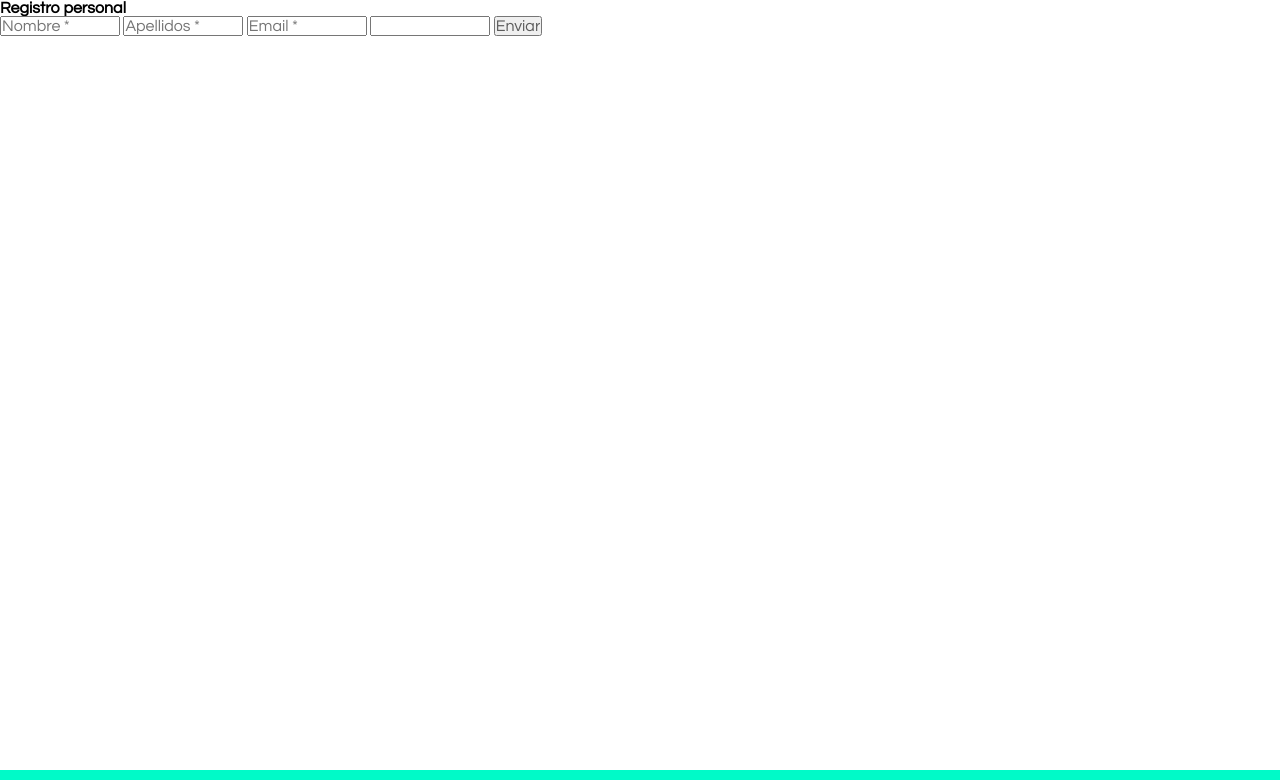
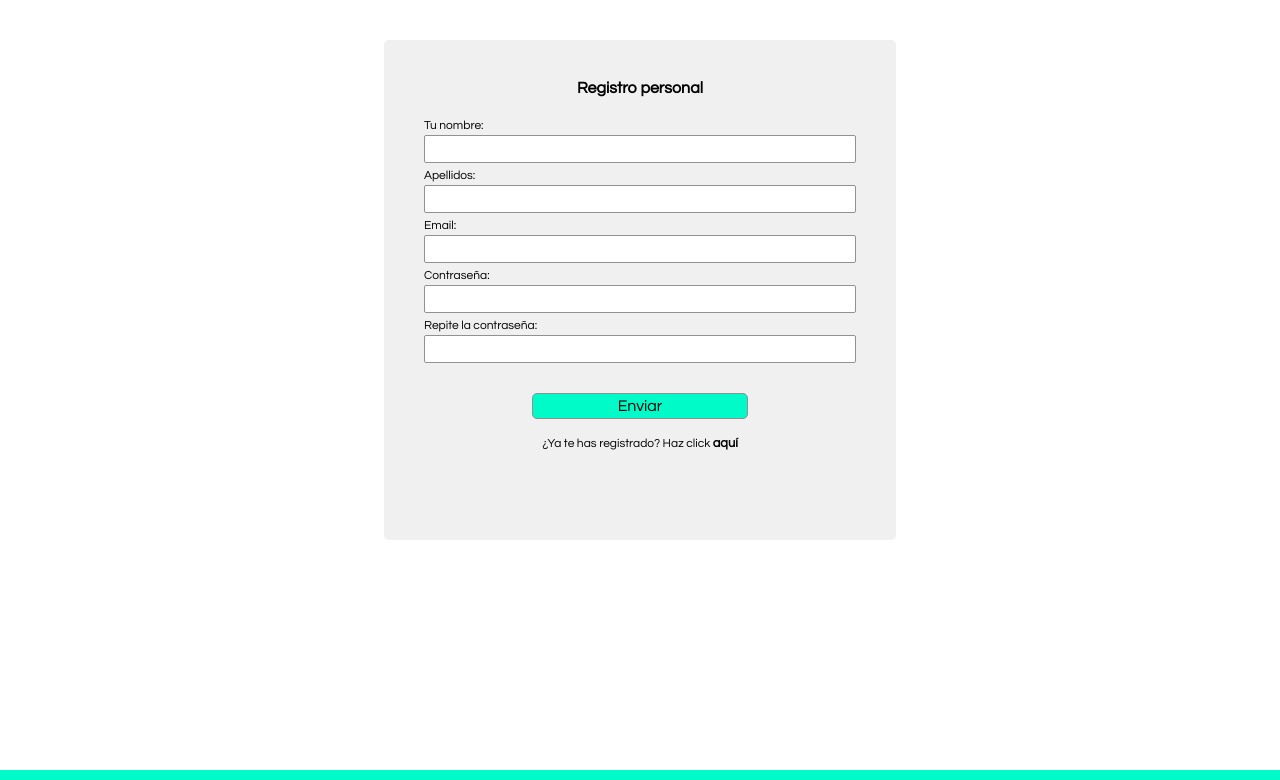
Before and after one commit to joseton/MF0493_3, a PHP site: page /login_reg.html in a window 1280 px wide. Shown: the top 780 px of the page. Run offline with PHP 8.4, Linux system fonts and the light colour scheme; some libraries are stand-ins or nearby versions.

Commit message:
27/01/2020

```diff
--- /dev/null
+++ b/css/forms.css
@@ -0,0 +1,71 @@
+form{
+  display: block;
+  width: 40%;
+  min-width: 120px;
+  height: 500px;
+  margin: 40px auto;
+  padding: 20px 40px;
+  background-color: rgb(240, 240, 240);
+  border-radius: 5px;
+}
+input{
+  display: block;
+  width: 100%;
+  margin: 3px 0;
+  padding: 5px;
+  border: 1px solid rgb(145, 145, 145);
+  border-radius: 2px;
+  outline: 0;
+}
+label{
+  font-size: 0.75em;
+}
+h3{
+  margin: 20px;
+  text-align: center;
+}
+input[type="submit"]{
+  margin: 30px auto 15px;
+  width: 50%;
+  padding: 4px;
+  outline: 0;
+  background-color: rgb(0,250,200);
+  border-radius: 5px;
+}
+input[type="submit"]:hover{
+  background-color: rgb(0, 200, 160);
+}
+input:invalid, .invalid{
+    border: 1px solid #900 !important;
+    background-color: #fdd;
+}
+span[class|=error], span[class|=vacio]{
+  color: rgb(255, 0, 0);
+  margin: 2px 0;
+  text-align: center;
+  font-size: 0.7em;
+}
+#resultsr, #resultsl{
+  margin: 10px 0 0;
+  text-align: center;
+}
+.toggle{
+  width: 90%;
+  margin: 2px auto;
+  text-align: center;
+}
+form p{
+  display: inline;
+  font-size: 0.75em;
+}
+form a{
+  display: inline;
+  text-decoration: none;
+  font-size: 0.8em;
+  font-weight: bold;
+  color: rgb(0, 0, 0);
+  cursor: pointer;
+}
+a:hover{
+  color: rgb(91, 91, 91)
+}
--- a/css/main.css
+++ b/css/main.css
@@ -21,7 +21,7 @@
 #searchbox:active{
     border: none;
 }
-input{
+.dat{
     max-width: 120px;
     font-family: 'Questrial'; 'Roboto'; sans-serif;
     font-size: 1em;
@@ -49,7 +49,7 @@ input{
     letter-spacing:1px;
     background-color: rgb(0,250,200);
 }
-#buttong{
+#logbutton{
     width: 75%;
     border-radius: 5px;
     padding: 4px;
--- a/js/login_reg.js
+++ b/js/login_reg.js
@@ -0,0 +1,215 @@
+window.onload = function() {
+    // validació del formulari de registre amb API de validació d'HTML5
+    var registre = document.getElementsByTagName("form")[0];
+    var nombre = document.getElementById("nombre");
+    var apellidos = document.getElementById("apellidos");
+    var reg_email = document.getElementById("mail");
+    var reg_pass = document.getElementById("psw");
+    var reg_r_pass = document.getElementById("psw2");
+    var error = document.getElementsByClassName("error");
+
+    login.style.display = "none";
+
+    // validació per al nom
+    nombre.addEventListener("keyup", function(){
+        if(nombre.value !== ""){
+            error[0].innerHTML = "";
+            nombre.className = "";
+        }
+    }, false);
+
+    // validació per als cognoms
+    apellidos.addEventListener("keyup", function(){
+        if(apellidos.value == reg_pass.value){
+            error[1].innerHTML = "";
+            apellidos.className = "";
+        }
+    }, false);
+
+    // validació del correu electrònic
+    reg_email.addEventListener("keyup", function(){
+        if(reg_email.validity.valid){
+            error[2].innerHTML = "";
+            reg_email.className = "";
+        }
+    }, false);
+
+    // validació de la paraula de pas
+    reg_pass.addEventListener("keyup", function(){
+        if(reg_pass.validity.valid){
+            error[3].innerHTML = "";
+            reg_pass.className = "";
+        }
+    }, false);
+
+    // validació per la repetició de la paraula de pas
+    reg_r_pass.addEventListener("keyup", function(){
+        if(reg_r_pass.value == reg_pass.value){
+            error[4].innerHTML = "";
+            reg_r_pass.className = "";
+        }
+    }, false);
+
+    registre.addEventListener("submit", function(event){
+
+        if(nombre.value == ""){
+            error[0].innerHTML = "Necesitamos conocer tu nombre<br>";
+            nombre.className = "invalid";
+        }
+
+        if(apellidos.value == ""){
+            error[1].innerHTML = "Necesitamos conocer tus apellidos<br>";
+            apellidos.className = "invalid";
+        }
+
+        if(reg_email.value == ""){
+            error[2].innerHTML = "Rellena el campo email<br>";
+            reg_email.className = "invalid";
+        } else if(!reg_email.validity.valid){
+            error[2].innerHTML = "El email tiene un formato incorrecto<br>";
+            reg_email.className = "invalid";
+        }
+
+        if(reg_pass.value == ""){
+            error[3].innerHTML = "Rellena el campo contraseña<br>";
+            reg_pass.className = "invalid";
+        } else if(!reg_pass.validity.valid){
+            error[3].innerHTML = "La contraseña es demasiado corta<br>";
+            reg_pass.className = "invalid";
+        }
+
+        if(reg_r_pass.value == ""){
+            error[4].innerHTML = "Rellena el campo Repetir contraseña<br>";
+            reg_r_pass.className = "invalid";
+        } else if(reg_r_pass.value != reg_pass.value){
+            error[4].innerHTML = "Las contraseñas no coinciden<br>";
+            reg_r_pass.className = "invalid";
+        }
+
+        if (reg_email.className == "invalid"
+        ||  reg_pass.className == "invalid"
+        ||  reg_r_pass.className == "invalid"){
+            event.preventDefault();
+        } else {
+
+            // recojo la caja de mensajes de respuesta
+            var dataResp = document.getElementById('resultsr');
+            // añado a la caja el icono "spinner"
+            dataResp.innerHTML = '<i class="fa fa-spinner fa-pulse fa-1x fa-fw"></i>';
+
+            // ------------------------------------------------
+            // AJAX
+            // FormData: Clase definida en JS que utilizo para enviar los datos de un formulario
+            var formData = new FormData(registre);
+            // -------------------------------------
+            // variables de configuración
+            var method = 'POST';
+            var url = 'php/backendreg.php';
+            var async = true;
+            // -------------------------------------
+            // instancia a la clase "XMLHttpRequest" que se encarga de toda la configuración AJAX
+            var req = new XMLHttpRequest();
+            // Los datos se gestionan tanto de envio como recepción en formato "json"
+            req.responseType = 'json';
+            // espera a que llegue respuesta del servidor
+            req.onreadystatechange = function() {
+              // readyState: propiedad que nos devuelve un valor numérico para controlar el estado del response del server: 4	DONE	The operation is complete.
+              // status: 200 -> respuesta OK del server
+              if(this.readyState == 4 && this.status == 200){
+                // añado en la caja, la respuesta del backend (echo en PHP)
+                dataResp.innerHTML = req.response;
+                // borra los campos del formulario
+                registre.reset();
+              }
+            }
+            // open: prepara la configuración
+            req.open(method, url, async);
+            // send: envia el formulario
+            req.send(formData);
+            // para el evento "submit". Obligatorio para que el formulario con Ajax funcione bien.
+            event.preventDefault();
+        }
+      }, false);
+};
+
+$(document).ready(function(){
+    // validació del formulari de login amb jQuery
+    var boton = $("input[type=submit]");
+    var lg_email = $("#logmail");
+    var lg_pass = $("#logpsw");
+    var errorEmail = $(".error").get(5);
+    var errorPass = $(".error").get(6);
+
+    // validació del correu electrònic
+    lg_email.on("keyup", function(){
+        if(lg_email.val() != "" && email_validar(lg_email.val())){
+            $(errorEmail).html("");
+            lg_email.removeClass("invalid");
+        }
+    });
+
+    // validació de la paraula de pas
+    lg_pass.on("keyup", function(){
+        if(lg_pass.val() != "" && lg_pass.val().length > 5){
+            $(errorPass).html("");
+            lg_pass.removeClass("invalid");
+        }
+    });
+
+    boton.on("click", function(){
+        if(lg_email.val() == ""){
+            $(errorEmail).html("Rellena el email<br>");
+            lg_email.addClass("invalid");
+        } else if(!email_validar(lg_email.val())){
+            $(errorEmail).html("El email tiene un formato incorrecto<br>");
+            lg_email.addClass("invalid");
+        }
+
+        if(lg_pass.val() == ""){
+            $(errorPass).html("Rellena el campo contraseña<br>");
+            lg_pass.addClass("invalid");
+        } else if(lg_pass.val().length < 6){
+            $(errorPass).html("La contraseña es demasiado corta<br>");
+            lg_pass.addClass("invalid");
+        }
+
+        if ($(errorEmail).html() == ""
+        &&  $(errorPass).html() == ""){
+            $("#login").submit(function(event) {
+                  $.ajax({
+                      type: 'POST',
+                      url: 'php/backendlog.php',
+                      dataType: 'json',
+                      data: $("#login").serialize(),
+
+                      success: function(dataResp){
+                          $("#resultsl").html(dataResp);
+                      },
+                      beforeSend: function(){
+                          $("#resultsl").html('<i class="fa fa-spinner fa-pulse fa-1x fa-fw"></i>');
+                      },
+                      error: function(){
+                          $("#resultsl").html('Error en la comunicación con el servidor');
+                      }
+                  });
+                  event.preventDefault();
+            });
+        }
+
+    });
+});
+
+function mostrar_login(){
+    $("#registro").hide();
+    $("#login").fadeIn();
+}
+
+function mostrar_reg(){
+    $("#login").hide();
+    $("#registro").fadeIn();
+}
+
+function email_validar(email){
+    var patt = new RegExp(/^([a-zA-Z0-9_\.\-\+])+\@(([a-zA-Z0-9\-])+\.)+([a-zA-Z0-9]{2,4})+$/);
+    return patt.test(email);
+}
--- a/login_reg.html
+++ b/login_reg.html
@@ -4,21 +4,52 @@
     <meta charset="utf-8">
     <!-- Questrial & Roboto Google fonts -->
     <link href="https://fonts.googleapis.com/css?family=Questrial|Roboto&display=swap" rel="stylesheet">
+    <script src="https://use.fontawesome.com/ff0a9012c4.js"></script>
     <title>Proyecto Frontend</title>
     <link rel="stylesheet" href="css/main.css">
+    <link rel="stylesheet" href="css/forms.css">
     <script type="text/javascript" src="vendor/components/jquery/jquery.min.js"></script>
+    <script type="text/javascript" src="js/login_reg.js"></script>
     <script type="text/javascript" src="js/cookies.js"></script>
     <script type="text/javascript" src="js/validations.js"></script>
 </head>
 <body>
-    <form>
+    <form id="registro" novalidate method="post">
         <h3>Registro personal</h3>
-        <input type="text" placeholder="Nombre *" class="inputs_100">
-        <input type="text" placeholder="Apellidos *" class="inputs_100">
-        <input type="email" placeholder="Email *" class="inputs_100">
-        <input type="password" id="psw">
-        <input type="submit" value="Enviar" class="inputs_100">
-        <div class="results"></div>
+        <label for="nombre">Tu nombre:</label>
+        <input type="text" id="nombre" name="nombre">
+        <span class="error"></span>
+        <label for="apellidos">Apellidos:</label>
+        <input type="text" id="apellidos" name="apellidos">
+        <span class="error"></span>
+        <label for="mail">Email:</label>
+        <input type="email" id="mail" name="mail">
+        <span class="error"></span>
+        <label for="psw">Contraseña:</label>
+        <input type="password" id="psw" name="psw">
+        <span class="error"></span>
+        <label for="psw2">Repite la contraseña:</label>
+        <input type="password" id="psw2" name="psw2">
+        <span class="error"></span>
+        <input type="submit" value="Enviar">
+        <div class="toggle">
+          <p>¿Ya te has registrado? Haz click </p><a id="reg" onclick="mostrar_login()">aquí</a>
+        </div>
+        <div id="resultsr"></div>
+    </form>
+    <form id="login" novalidate method="post">
+        <h3>Entra con tu email</h3>
+        <label for="logmail">Email:</label>
+        <input type="email" id="logmail" name="logmail">
+        <span class="error"></span>
+        <label for="logpsw">Contraseña:</label>
+        <input type="password" id="logpsw" name="logpsw">
+        <span class="error"></span>
+        <input type="submit" value="Enviar">
+        <div class="toggle">
+          <p>¿Aún no te has registrado? Haz click </p><a onclick="mostrar_reg()">aquí</a>
+        </div>
+        <div id="resultsl"></div>
     </form>
 
     <div class="footer">
```
Also changed, not shown: index.html (+4 -5 lines), js/index.js (+12 -0 lines), php/backendlog.php (added, +20 -0 lines), php/backendreg.php (added, +22 -0 lines), css/login_reg.css (deleted), img/lupa.png.
